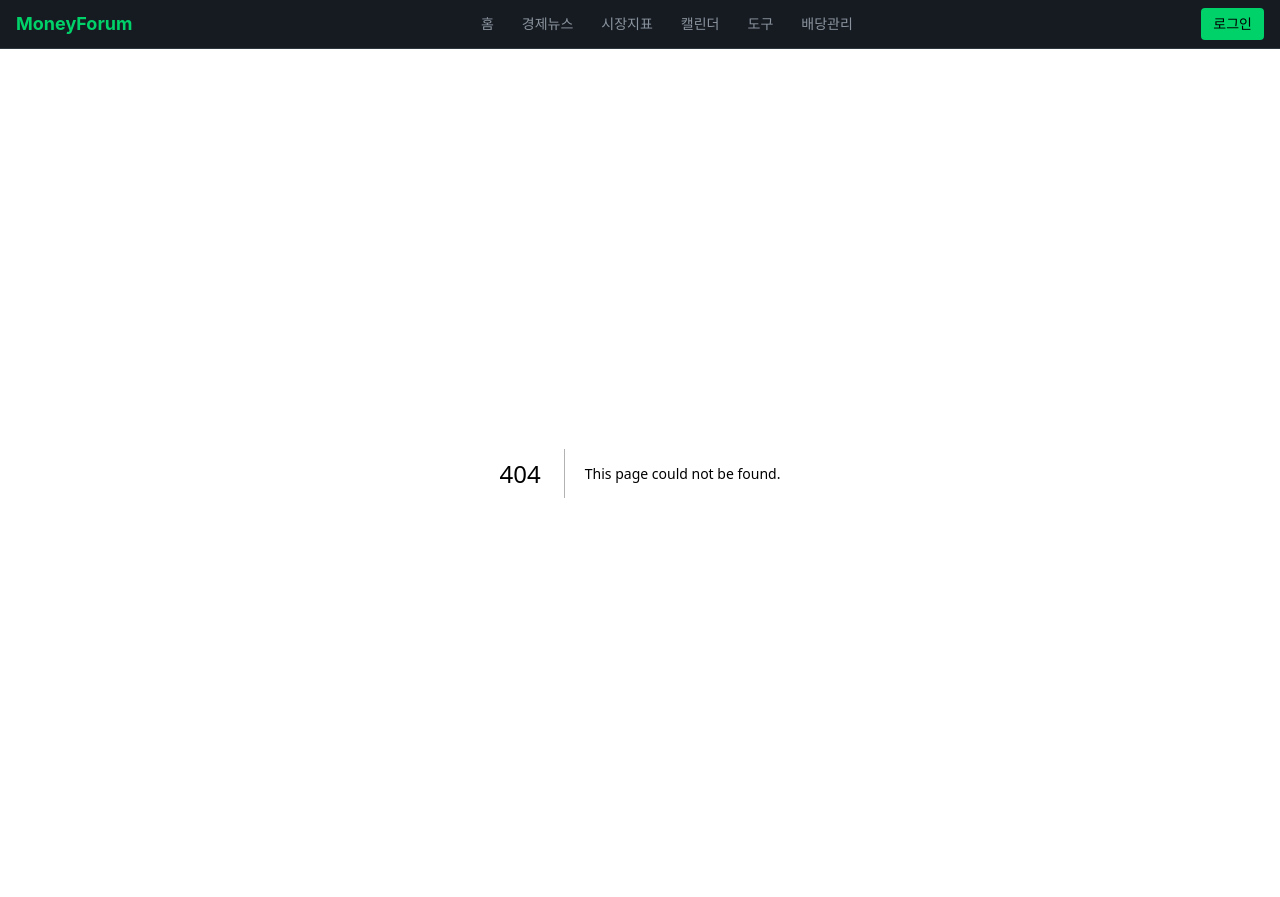
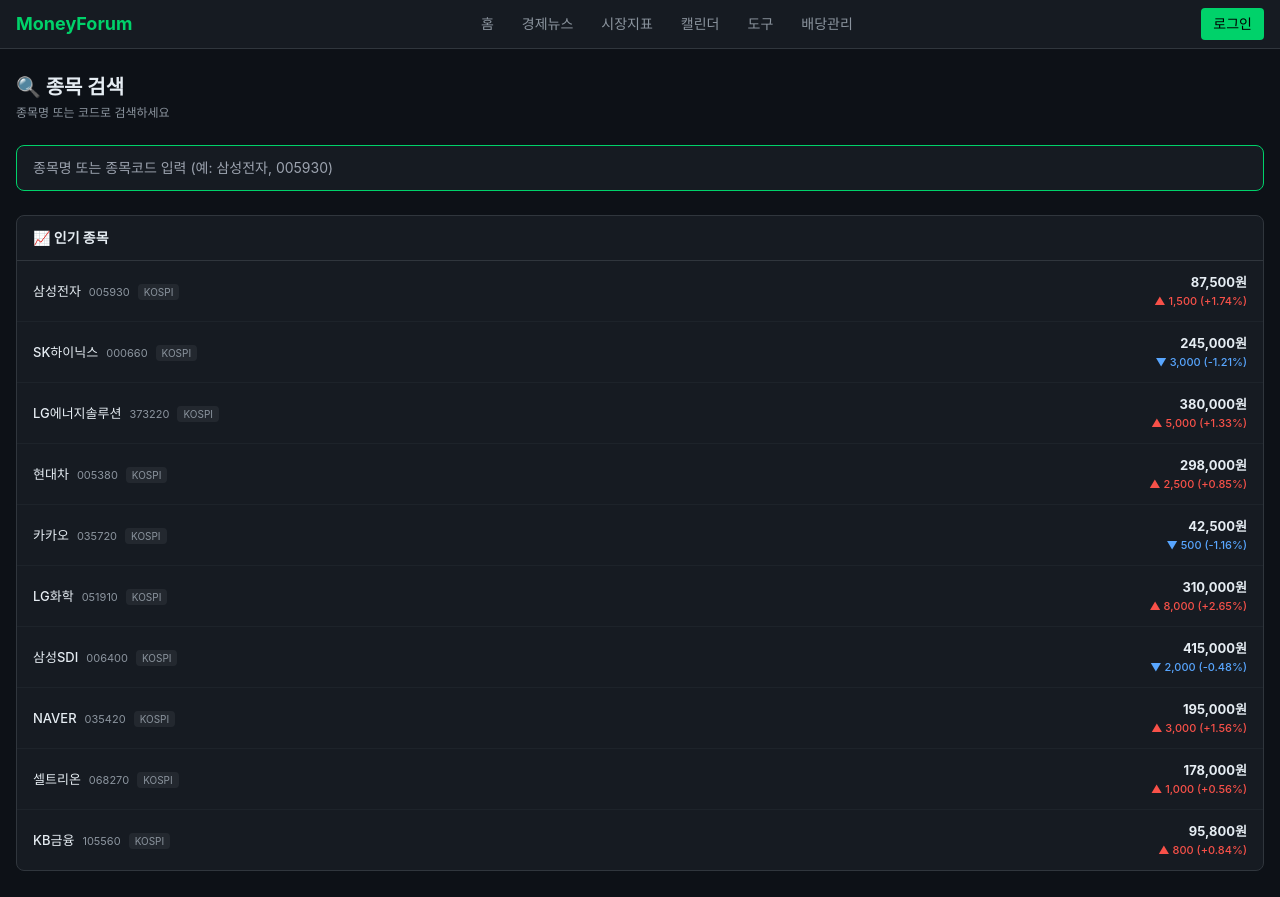
Before and after one commit to xogh3198/MONEY_PROJECT_FRONT, a Next.js app: page /search in a window 1280 px wide. Before the commit this address had no page. Built offline with nearby package versions, Linux system fonts and the light colour scheme; a web font is replaced by a local one.

Commit message:
feat: 종목 검색 페이지 + 인기 종목 목록

```diff
--- /dev/null
+++ b/src/app/search/page.tsx
@@ -0,0 +1,110 @@
+'use client';
+import { useState } from 'react';
+import Link from 'next/link';
+
+interface Stock {
+  code: string;
+  name: string;
+  price: number;
+  change: number;
+  changePercent: number;
+  market: string;
+}
+
+const POPULAR_STOCKS: Stock[] = [
+  { code: '005930', name: '삼성전자', price: 87500, change: 1500, changePercent: 1.74, market: 'KOSPI' },
+  { code: '000660', name: 'SK하이닉스', price: 245000, change: -3000, changePercent: -1.21, market: 'KOSPI' },
+  { code: '373220', name: 'LG에너지솔루션', price: 380000, change: 5000, changePercent: 1.33, market: 'KOSPI' },
+  { code: '005380', name: '현대차', price: 298000, change: 2500, changePercent: 0.85, market: 'KOSPI' },
+  { code: '035720', name: '카카오', price: 42500, change: -500, changePercent: -1.16, market: 'KOSPI' },
+  { code: '051910', name: 'LG화학', price: 310000, change: 8000, changePercent: 2.65, market: 'KOSPI' },
+  { code: '006400', name: '삼성SDI', price: 415000, change: -2000, changePercent: -0.48, market: 'KOSPI' },
+  { code: '035420', name: 'NAVER', price: 195000, change: 3000, changePercent: 1.56, market: 'KOSPI' },
+  { code: '068270', name: '셀트리온', price: 178000, change: 1000, changePercent: 0.56, market: 'KOSPI' },
+  { code: '105560', name: 'KB금융', price: 95800, change: 800, changePercent: 0.84, market: 'KOSPI' },
+];
+
+export default function SearchPage() {
+  const [query, setQuery] = useState('');
+  const [results, setResults] = useState<Stock[]>([]);
+
+  const handleSearch = (value: string) => {
+    setQuery(value);
+    if (!value.trim()) {
+      setResults([]);
+      return;
+    }
+    const filtered = POPULAR_STOCKS.filter(s =>
+      s.name.includes(value) || s.code.includes(value)
+    );
+    setResults(filtered);
+  };
+
+  return (
+    <div>
+      <div className="mb-6">
+        <h1 className="text-xl font-bold">🔍 종목 검색</h1>
+        <p className="text-xs text-text-secondary mt-1">종목명 또는 코드로 검색하세요</p>
+      </div>
+
+      {/* 검색창 */}
+      <div className="mb-6">
+        <input
+          type="text"
+          value={query}
+          onChange={e => handleSearch(e.target.value)}
+          placeholder="종목명 또는 종목코드 입력 (예: 삼성전자, 005930)"
+          className="w-full px-4 py-3 bg-card border border-border rounded-lg text-sm focus:outline-none focus:border-accent"
+          autoFocus
+        />
+      </div>
+
+      {/* 검색 결과 */}
+      {query && results.length > 0 && (
+        <div className="bg-card border border-border rounded-lg overflow-hidden mb-6">
+          <div className="px-4 py-2 border-b border-border text-xs text-text-secondary">
+            검색 결과 ({results.length}건)
+          </div>
+          {results.map(stock => (
+            <StockRow key={stock.code} stock={stock} />
+          ))}
+        </div>
+      )}
+
+      {query && results.length === 0 && (
+        <div className="text-center py-8 text-text-secondary text-sm">검색 결과가 없습니다</div>
+      )}
+
+      {/* 인기 종목 */}
+      {!query && (
+        <div className="bg-card border border-border rounded-lg overflow-hidden">
+          <div className="px-4 py-3 border-b border-border">
+            <h2 className="text-sm font-bold">📈 인기 종목</h2>
+          </div>
+          {POPULAR_STOCKS.map(stock => (
+            <StockRow key={stock.code} stock={stock} />
+          ))}
+        </div>
+      )}
+    </div>
+  );
+}
+
+function StockRow({ stock }: { stock: Stock }) {
+  const isUp = stock.change >= 0;
+  return (
+    <div className="px-4 py-3 flex items-center justify-between hover:bg-[#1c2129] transition cursor-pointer border-b border-border/30 last:border-0">
+      <div>
+        <span className="text-[13px] font-medium text-text-primary">{stock.name}</span>
+        <span className="text-[11px] text-text-secondary ml-2">{stock.code}</span>
+        <span className="text-[10px] text-text-secondary ml-2 px-1.5 py-0.5 bg-border/50 rounded">{stock.market}</span>
+      </div>
+      <div className="text-right">
+        <div className="text-[13px] font-bold">{stock.price.toLocaleString()}원</div>
+        <div className={`text-[11px] font-medium ${isUp ? 'text-[#f85149]' : 'text-[#58a6ff]'}`}>
+          {isUp ? '▲' : '▼'} {Math.abs(stock.change).toLocaleString()} ({isUp ? '+' : ''}{stock.changePercent}%)
+        </div>
+      </div>
+    </div>
+  );
+}
```
